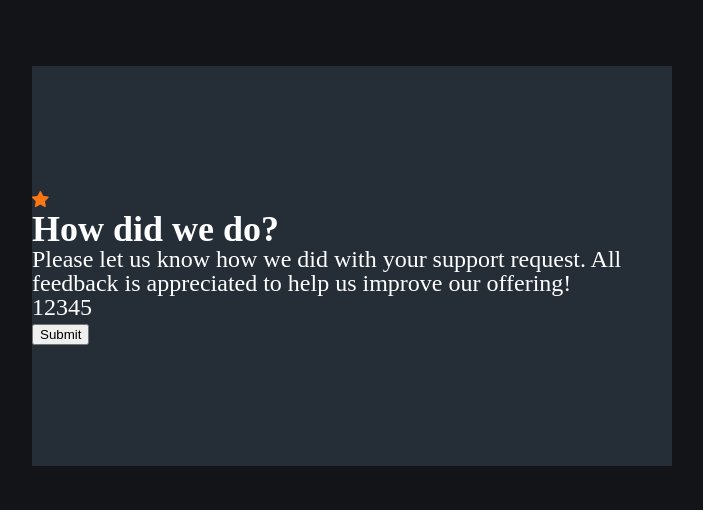
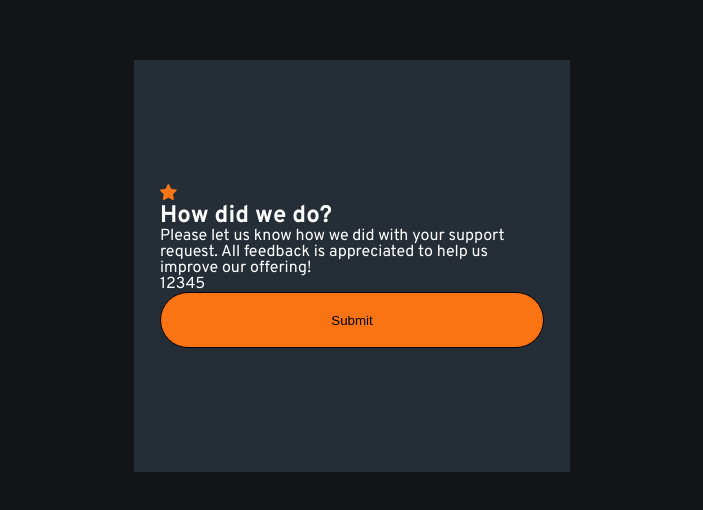
Before and after one commit to BrunoFernandesf/frontend-mentor-challenges, a plain HTML site: page interactive-rating-component/index.html in a window 1280 px wide. Shown: the part 134-644 px from the top of the page, without its empty margins (288-991 px from the left). Drawn offline with Linux system fonts and the light colour scheme.

Commit message:
Fonte adicionada, organização do layout

```diff
--- a/interactive-rating-component/index.html
+++ b/interactive-rating-component/index.html
@@ -16,11 +16,8 @@
       <img src="images/icon-star.svg">
     </div>
 
-    <div class="title">
-      <h1>How did we do?</h1>
-    </div>
-
     <div class="text">
+      <h1 class="title-h1">How did we do?</h1>
       <p>Please let us know how we did with your support request. All feedback is appreciated to help us improve our offering!</p>
     </div>
 
@@ -35,7 +32,7 @@
     </div>
 
     <div class="submit">
-      <button>Submit</button>
+      <button class="submit-button">Submit</button>
     </div>
   </section>
 
--- a/interactive-rating-component/styles/style.css
+++ b/interactive-rating-component/styles/style.css
@@ -1,8 +1,11 @@
+@import url('https://fonts.googleapis.com/css2?family=Overpass:ital,wght@0,100..900;1,100..900&display=swap');
+
 :root {
     --white: hsl(0, 0%, 100%);
     --lightgrey: hsl(217, 12%, 63%);
     --darkblue: hsl(213, 19%, 18%);
     --verydarkblue: hsl(216, 12%, 8%);
+    --orange: hsl(25, 97%, 53%);
 }
 
 body{
@@ -11,24 +14,38 @@ body{
     background-color: var(--verydarkblue);
     color: var(--white);
     font-size: 8px;
+    font-family: "Overpass", sans-serif;
     display: flex;
     justify-content: center;
     align-items: center;
 }
 
 .card{
-    width: 50%;
-    height: 50%;
+    width: 30%;
+    height: 45%;
     background-color: var(--darkblue);
     display: flex;
     flex-direction: column;
     justify-content: center;
     align-items: flex-start;
-    font-size: 1.5rem;
+    font-size: 1rem;
+    padding: 2%;
 }
+
 
 .selection-list{
     display: flex;
     justify-content: center;
     align-items: center;
 }
+
+.submit{
+    width: 100%;
+}
+.submit-button{
+    width: 100%;
+    background-color: var(--orange);
+    padding: 5%;
+    border: 1px solid black;
+    border-radius: 35px;
+}
```
